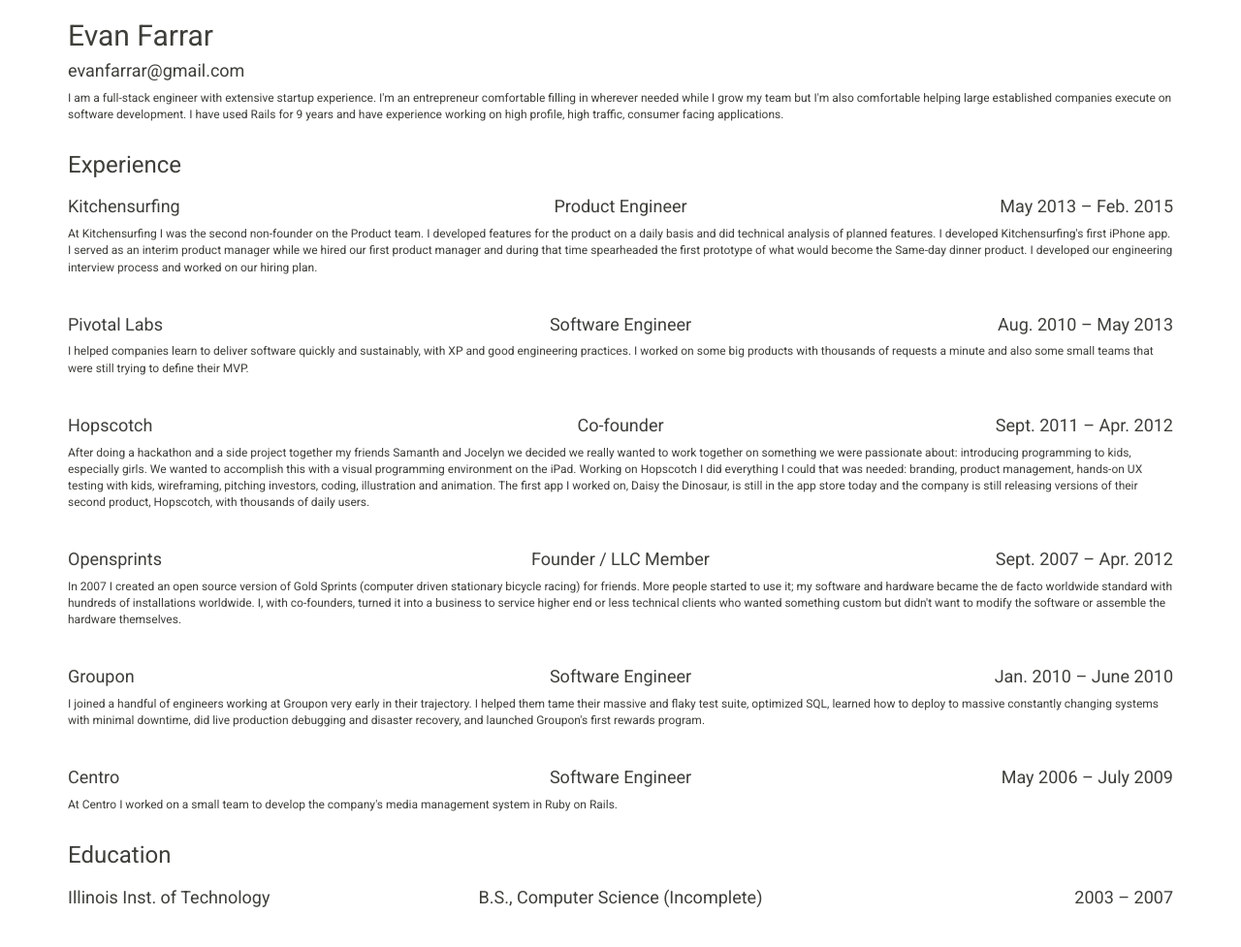
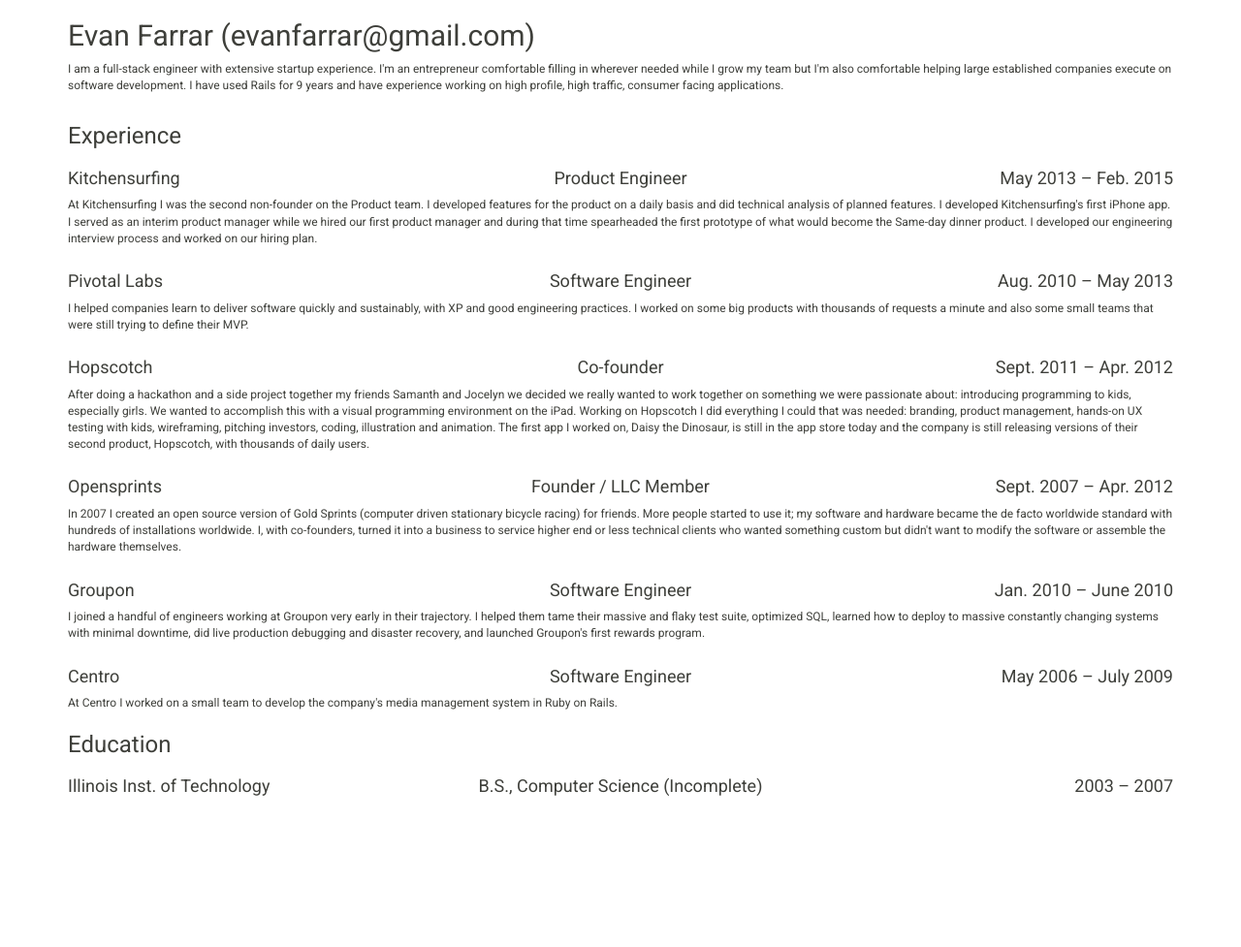
Before and after one commit to evanfarrar/evanfarrar.github.com, a Jekyll site: the page built from print.html, in a window 1280 px wide. Shown: the whole page at 97% size. Built offline with Jekyll 4.4.1, drawn with Linux system fonts in a browser that asks for light colours; nearby versions of some CDN libraries; after the commit the page ends 900 px from its top, so only the background shows below that.

Commit message:
Almost down to 1 page

```diff
--- a/assets/css/evanfarrar.css
+++ b/assets/css/evanfarrar.css
@@ -36,3 +36,7 @@
 .print .contact h3 {
   float: right;
 }
+
+.print .job {
+  margin-bottom: 15px
+}
--- a/print.html
+++ b/print.html
@@ -5,8 +5,7 @@ title: Evan Farrar
 <div class="container print">
   <div class="row">
     <div class="col-sm-12">
-      <h2>Evan Farrar</h2>
-      <h4>evanfarrar@gmail.com</h4>
+      <h2>Evan Farrar (evanfarrar@gmail.com)</h2>
     </div>
   </div>
   <div class="row summary">
```
